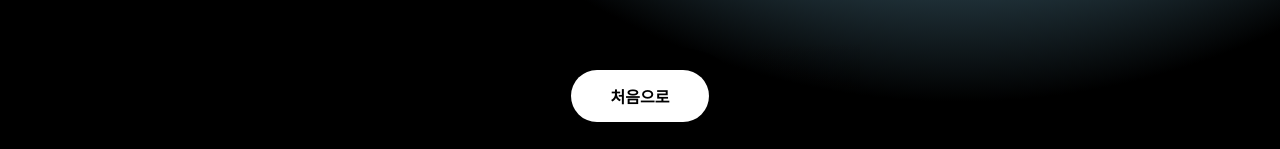
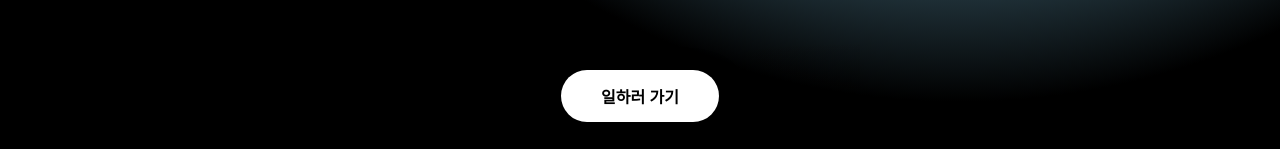
Before and after one commit to iddulgi/jabdori, a React (Vite) app: page / in a window 1280 px wide. Both pictures are taken after a click on the button "활기찬 하루 만들기". Shown: the part 648-797 px from the top of the page. Built offline with nearby package versions, Linux system fonts and the light colour scheme; a web font is replaced by a local one.

Commit message:
Add files via upload

```diff
--- a/src/App.tsx
+++ b/src/App.tsx
@@ -148,7 +148,7 @@ export default function App() {
       {viewMode !== 'INTRO' && (
         <div className="footer-nav">
           <button className="return-pill" onClick={resetToHome}>
-            처음으로
+            일하러 가기
           </button>
         </div>
       )}
--- a/src/index.css
+++ b/src/index.css
@@ -20,6 +20,8 @@
 
 body {
   background: var(--bg-gradient);
+  background-color: black;
+  /* 하단 여백 흰색 방지 */
   color: var(--text-main);
   height: 100vh;
   width: 100vw;
```
Also changed, not shown: 3 other files (tests, documents, lock files or other folders).
